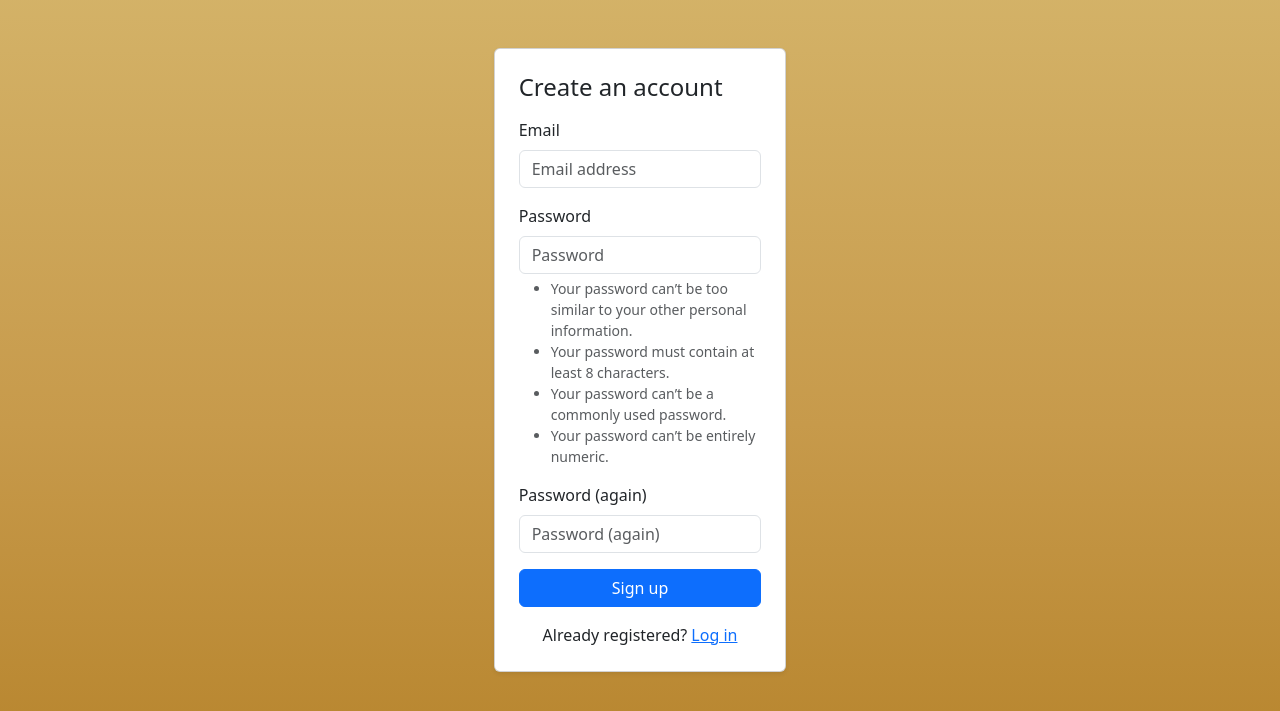
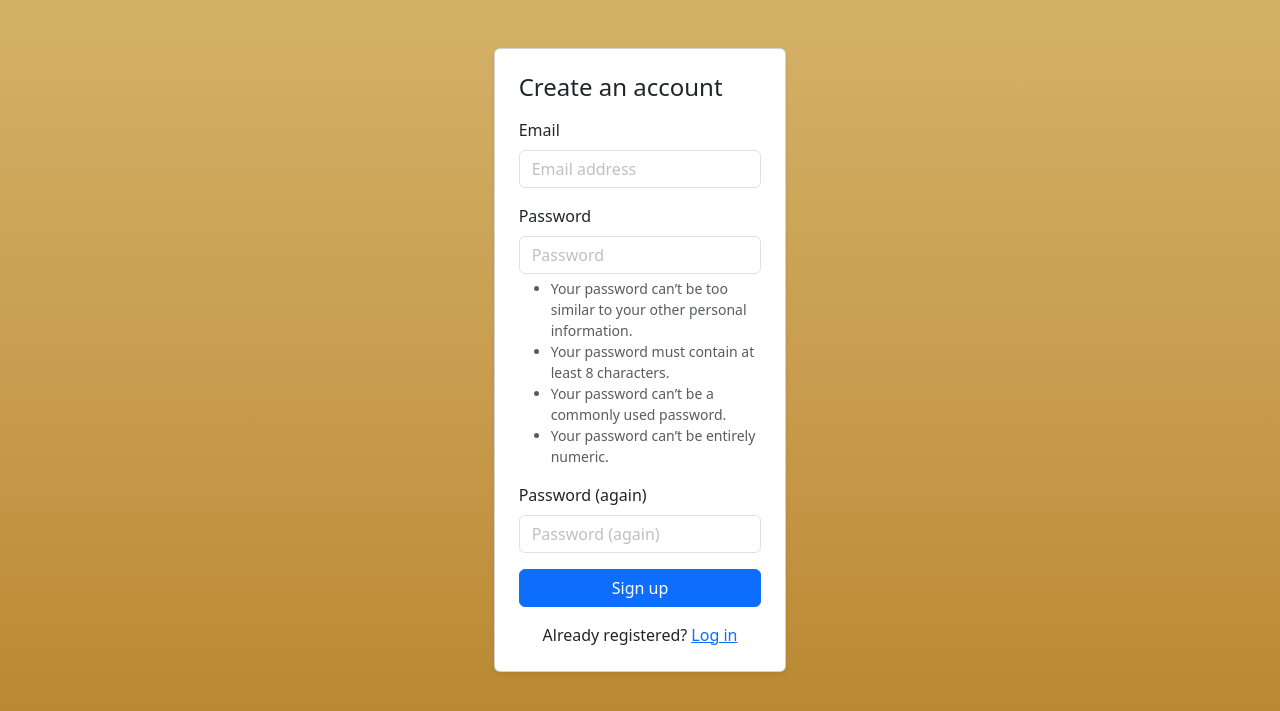
Before and after one commit to Brokerok/todolist, a Django app: page /accounts/signup/ in a window 1280 px wide. Shown: the part 56-767 px from the top of the page. Run offline with Django 5.2, Linux system fonts and the light colour scheme.

Commit message:
fix(ui): lighten input placeholder to match reference

```diff
--- a/static/css/app.css
+++ b/static/css/app.css
@@ -11,6 +11,10 @@ body {
 
 main.container {
     max-width: 760px;
+}
+
+.form-control::placeholder {
+    color: #c0c0c0;
 }
 
 /* ---------- Project card ---------- */
```
